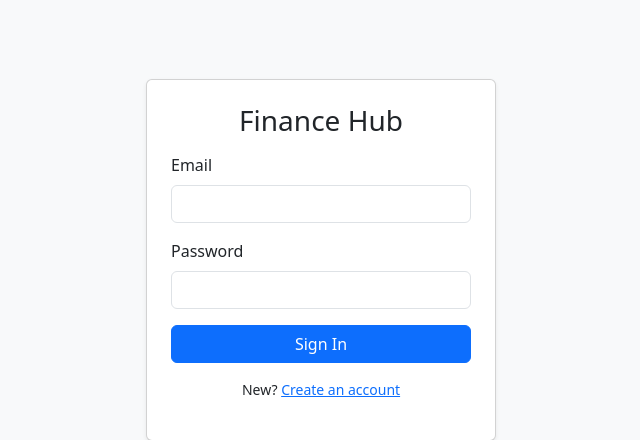
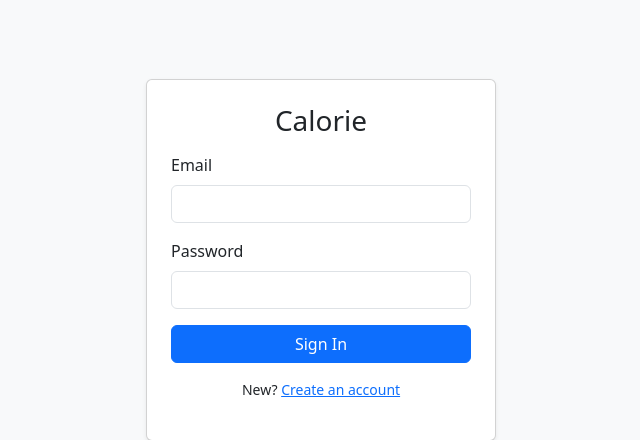
Before and after one commit to derick871/Calories, a Python web app: template Calorie/templates/login.html in a window 1280 px wide. Shown: the part 140-580 px from the top of the page, without its empty margins (319-959 px from the left). Run offline with Jinja, Linux system fonts and the light colour scheme; the template is opened without the code that fills it, so the values that code supplies are empty.

Commit message:
modify login file

```diff
--- a/Calorie/templates/login.html
+++ b/Calorie/templates/login.html
@@ -4,11 +4,11 @@
     <meta charset="UTF-8">
     <meta name="viewport" content="width=device-width, initial-scale=1.0">
     <link href="https://cdn.jsdelivr.net/npm/bootstrap@5.3.0/dist/css/bootstrap.min.css" rel="stylesheet">
-    <title>Login - Finance Hub</title>
+    <title>Login - Calorie</title>
 </head>
 <body class="bg-light d-flex align-items-center justify-content-center" style="height: 100vh;">
     <div class="card p-4 shadow-sm" style="width: 350px;">
-        <h3 class="text-center mb-3"> Finance Hub</h3>
+        <h3 class="text-center mb-3"> Calorie</h3>
 
         {% with messages = get_flashed_messages(with_categories=true) %}
             {% if messages %}
```
